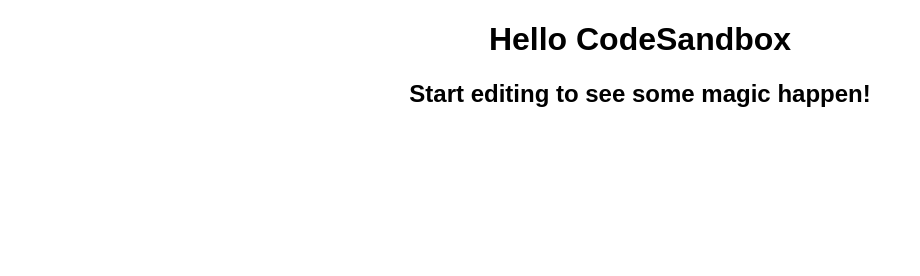
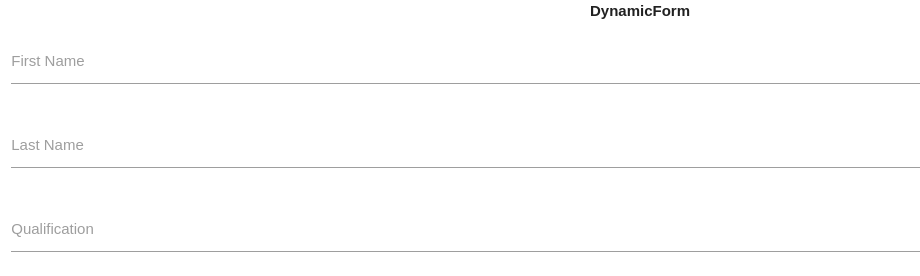
Before and after one commit to PrateekSonkar/Dynamic_React_Form, a React app: page / in a window 1280 px wide. Shown: the whole page, without its empty margins (0-920 px from the left). Built offline with nearby package versions, Linux system fonts and the light colour scheme.

Commit message:
Bare minimum input form

```diff
--- a/package.json
+++ b/package.json
@@ -5,6 +5,7 @@
   "keywords": [],
   "main": "src/index.js",
   "dependencies": {
+    "classnames": "2.2.6",
     "react": "16.4.2",
     "react-dom": "16.4.2",
     "react-scripts": "1.1.4"
--- a/public/index.html
+++ b/public/index.html
@@ -11,6 +11,11 @@
     -->
 	<link rel="manifest" href="%PUBLIC_URL%/manifest.json">
 	<link rel="shortcut icon" href="%PUBLIC_URL%/favicon.ico">
+<!-- Compiled and minified CSS -->
+<link rel="stylesheet" href="https://cdnjs.cloudflare.com/ajax/libs/materialize/1.0.0/css/materialize.min.css">
+
+<!-- Compiled and minified JavaScript -->
+<script src="https://cdnjs.cloudflare.com/ajax/libs/materialize/1.0.0/js/materialize.min.js"></script>
 	<!--
       Notice the use of %PUBLIC_URL% in the tags above.
       It will be replaced with the URL of the `public` folder during the build.
--- /dev/null
+++ b/src/DynamicForm.js
@@ -0,0 +1,58 @@
+import React from "react";
+import classnames from "classnames";
+
+export default class DynamicForm extends React.Component {
+  constructor(props) {
+    super(props);
+    this.state = {
+      classes: ["input-field", "col", "s12", "m12", "l12"],
+      formfields: [
+        {
+          type: "text",
+          key: "firstname", // should be withoutspace
+          fieldname: "First Name"
+        },
+        {
+          type: "text",
+          key: "lastname", // should be withoutspace
+          fieldname: "Last Name"
+        },
+        {
+          type: "text",
+          key: "eduqual", // should be withoutspace
+          fieldname: "Qualification"
+        }
+      ]
+    };
+    this.renderForm = this.renderForm.bind(this);
+  }
+
+  renderForm = () => {
+    //let formInput = this.state.formfields;
+    let formUI = this.state.formfields.map(formfield => {
+      return (
+        <div
+          className={classnames(this.state.classes)}
+          key={"k" + formfield.key}
+        >
+          <input
+            id={formfield.key}
+            type={formfield.type}
+            className="validate"
+          />
+          <label htmlFor={formfield.key}>{formfield.fieldname}</label>
+        </div>
+      );
+    });
+    return formUI;
+  };
+
+  render() {
+    return (
+      <div>
+        <b>DynamicForm</b>
+        {this.renderForm()}
+      </div>
+    );
+  }
+}
--- a/src/basicpage.js
+++ b/src/basicpage.js
@@ -1,10 +1,9 @@
 import React from "react";
-
+import DynamicForm from "./DynamicForm";
 const App = () => {
   return (
-    <div className="App">
-      <h1>Hello CodeSandbox</h1>
-      <h2>Start editing to see some magic happen!</h2>
+    <div className="App row">
+      <DynamicForm />
     </div>
   );
 };
```
